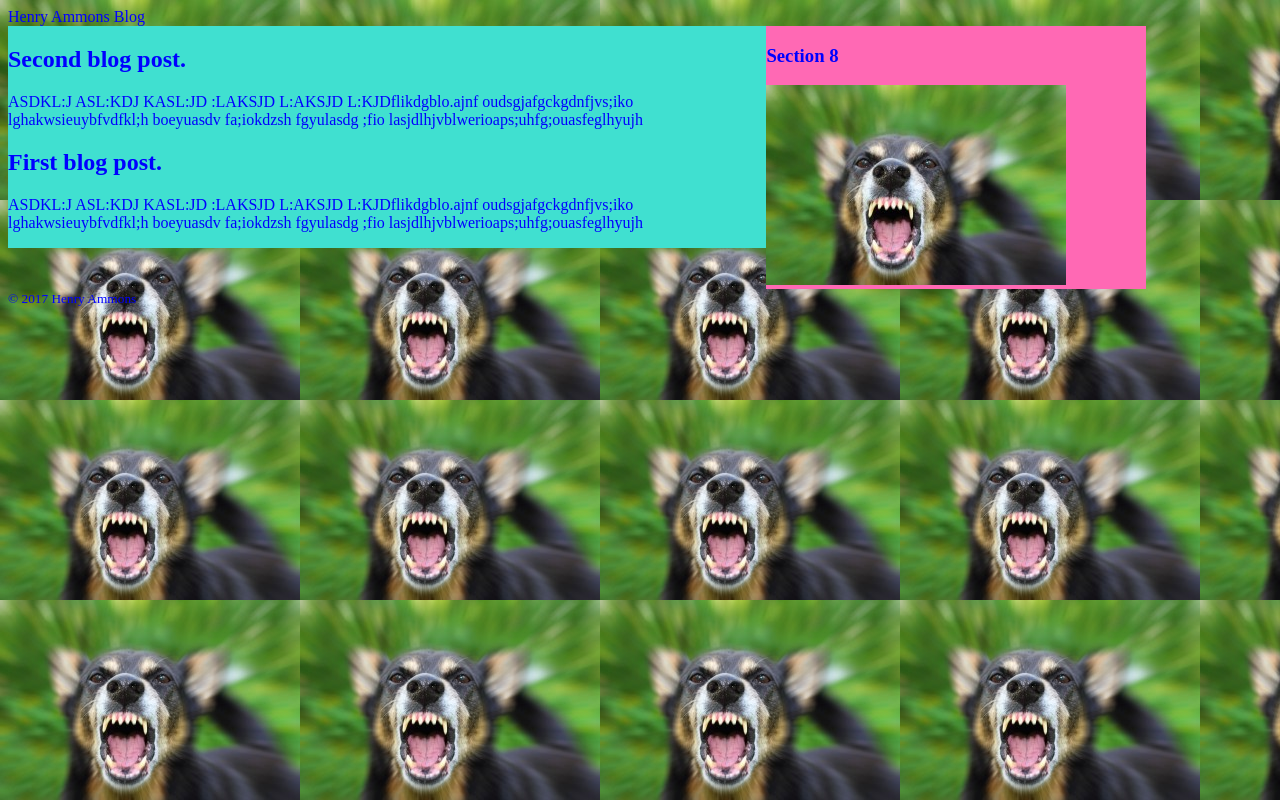
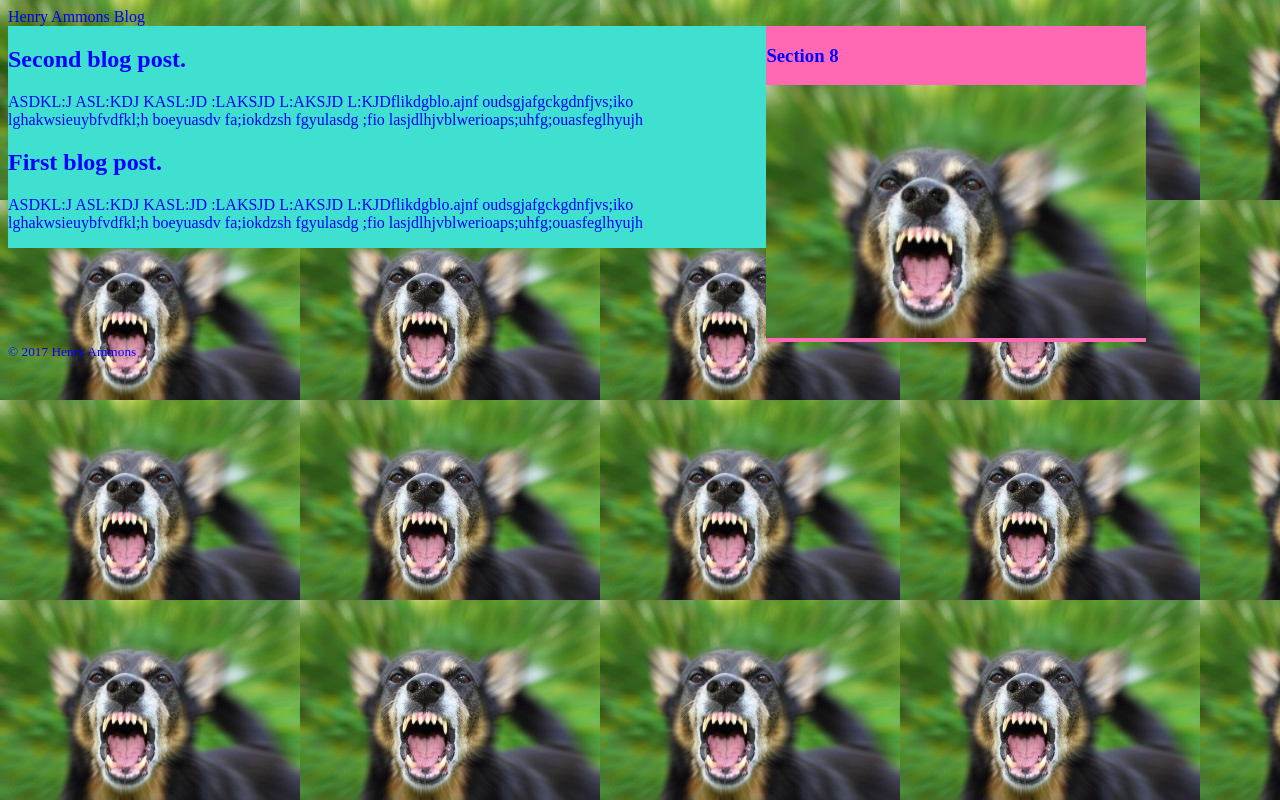
Before and after one commit to Arbiter329/arbiter329.github.io, a plain HTML site: page index.html in a window 1280 px wide. Drawn offline with Linux system fonts and the light colour scheme.

Commit message:
pictures

```diff
--- a/css/styles.css
+++ b/css/styles.css
@@ -14,6 +14,10 @@ aside{
     display:table;
     clear:both;
 }
+section img{
+    width:100%;
+    max-width:100%;
+}
 @media(min-width: 800px){
     main{
         width:60%;
```
Also changed, not shown: img/garlik.jpg (added).
